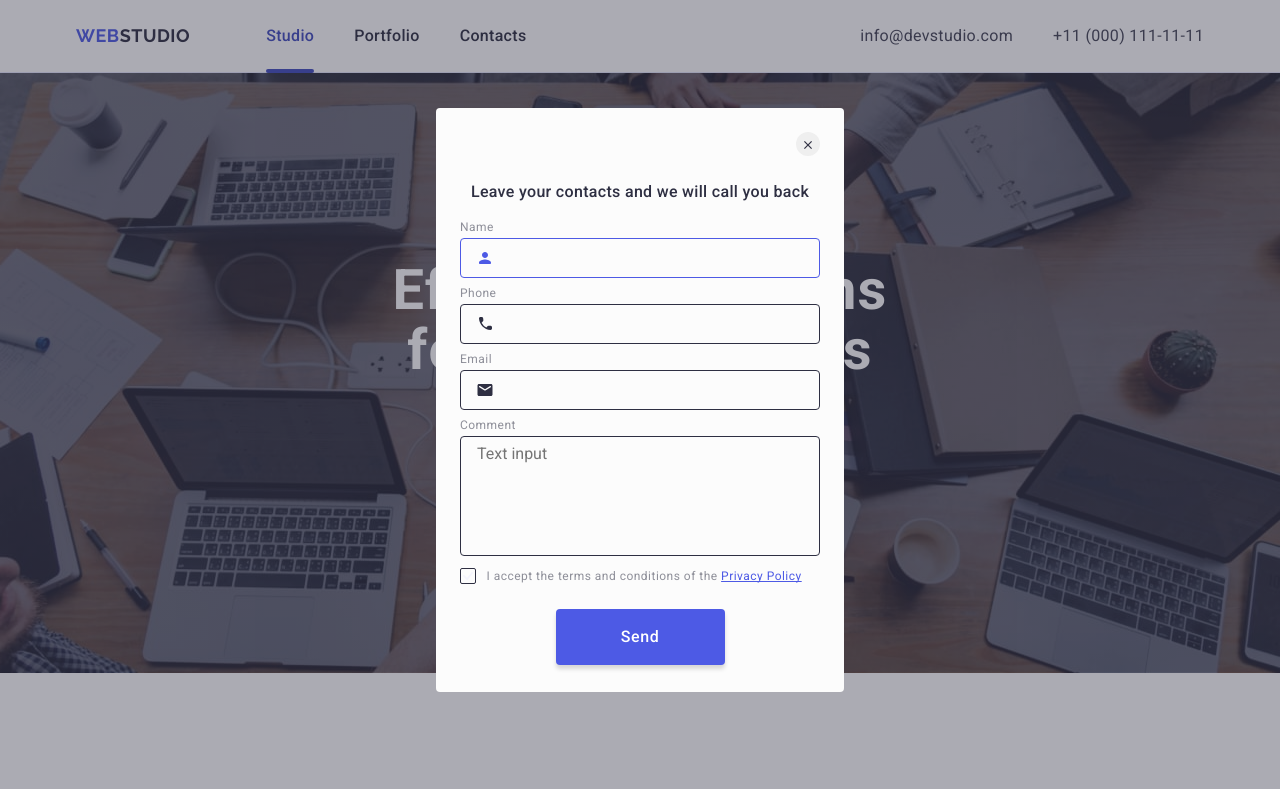
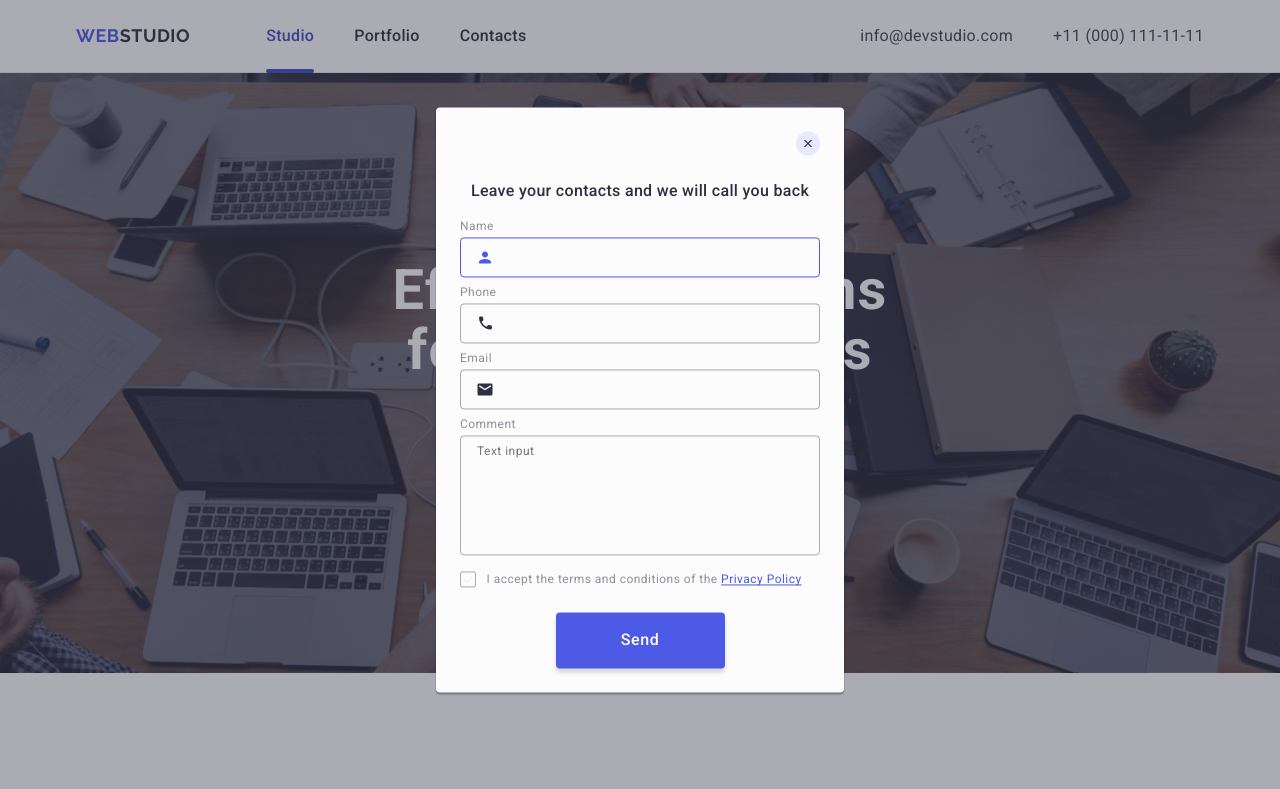
Before and after one commit to SerhiiKuznetsQA/goit-markup-hw-05, a plain HTML site: page index.html in a window 1280 px wide. Shown: the top 789 px of the page. Drawn offline with nearby package versions, Linux system fonts and the light colour scheme.

Commit message:
changes after review

```diff
--- a/css/styles.css
+++ b/css/styles.css
@@ -596,7 +596,6 @@ img {
 .form-footer {}
 
 .footer-email {
-    background-color: transparent;
     display: flex;
     gap: 24px;
 }
@@ -608,8 +607,8 @@ img {
     height: 40px;
     box-shadow: 0 4px 4px 0 rgba(0, 0, 0, 0.15);
     color: #FFFFFF;
-    background-color: #2E2F42;
-    padding-left: 16px;
+    background-color: transparent;
+    padding-left: 16px;;
 }
 
 .input-email::placeholder {
@@ -636,9 +635,10 @@ img {
     flex-direction: row;
     gap: 16px;
     border: none;
+    cursor: pointer;
     border-radius: 4px;
     padding: 8px 24px;
-    max-width: 165px;
+    min-width: 165px;
     height: 40px;
     background: #4D5AE5;
     transition: background-color 250ms cubic-bezier(0.4, 0, 0.2, 1);
@@ -651,6 +651,7 @@ img {
 
 .footer-sub-icon {
     fill: #FFFFFF;
+    margin-left: 16px;
 }
 
 .backdrop {
@@ -659,6 +660,8 @@ img {
     background-color: rgba(46, 47, 66, 0.4);
     width: 100%;
     height: 100%;
+    transition: opacity 250ms cubic-bezier(0.4, 0, 0.2, 1),
+        visibility 250ms cubic-bezier(0.4, 0, 0.2, 1)
 }
 
 .modal {
@@ -671,8 +674,9 @@ img {
     background-color: #FCFCFC;
     border-radius: 4px;
     padding: 24px;
+    box-shadow: 0px 1px 1px rgba(0, 0, 0, 0.14), 0px 1px 3px rgba(0, 0, 0, 0.12), 0px 2px 1px rgba(0, 0, 0, 0.2);
+    transition: transform 250ms cubic-bezier(0.4, 0, 0.2, 1);
 }
-
 .button-close {
     position: absolute;
     top: 24px;
@@ -680,24 +684,32 @@ img {
     width: 24px;
     height: 24px;
     border-radius: 4px;
-    border-radius: 100%;
+    border-radius: 50%;
     fill: #2E2F42;
+    background: #e7e9fc;
     stroke-width: 1px;
+    border: 1px solid rgba(0, 0, 0, 0.1);
     border: none;
+    cursor: pointer;
+    padding: 0;
+    display: flex;
+    align-items: center;
+    justify-content: center;
     stroke: rgba(0, 0, 0, 0.1);
     transition: background-color 250ms cubic-bezier(0.4, 0, 0.2, 1);
 }
 
 .button-close:hover {
-    background-color: #4D5AE5;
+    background-color: #404bbf;;
 }
 
 .icon-close {
     fill: #2E2F42;
+    transition: fill 250ms cubic-bezier(0.4, 0, 0.2, 1);
 }
 
 .icon-close:hover,
-.icon-close:focus {
+.icon-close:focus{
     fill: #FFFFFF;
 }
 
@@ -708,40 +720,51 @@ img {
     letter-spacing: 0.02em;
     text-align: center;
     color: #2E2F42;
-    padding-top: 48px;
     margin-bottom: 16px;
 }
-
-.modal-form {
+.modal{
+    padding: 72px 24px 24px 24px;
+}
+/* .modal-form {
     display: flex;
     align-items: flex-start;
     justify-content: flex-start;
     flex-direction: column;
     gap: 8px;
+
+} */
+.modal-field{
+    display: block;
+    margin-bottom: 8px;
 }
 
 .input-label {
     font-size: 12px;
     line-height: 1.16667;
     letter-spacing: 0.04em;
+    line-height: 1.17;
     display: block;
     color: #8E8F99;
+    display: block;
+    margin-bottom: 4px;
+
 
 
 }
 
 .modal-field span {
-    display: block;
-    margin-bottom: 4px;
+    /* display: block;
+    margin-bottom: 4px; */
 }
 
 .modal-input {
     border: 1px solid #2E2F42;
     border-radius: 4px;
-    width: 360px;
+    width: 100%;
     height: 40px;
     padding: 8px 38px;
     outline: transparent;
+    border: 1px solid rgba(46, 47, 66, 0.4);
     background-color: transparent;
     transition: border-color 250ms cubic-bezier(0.4, 0, 0.2, 1);
 }
@@ -768,23 +791,78 @@ img {
 
 
 .text {
-    border: 1px solid #2E2F42;
     border-radius: 4px;
-    width: 360px;
+    width: 100%;
     height: 120px;
-    padding-left: 16px;
     background-color: transparent;
     outline: transparent;
     resize: none;
+    padding: 8px 16px;
+    display: block;
+    margin-bottom: 16px;
     transition: border-color 250ms cubic-bezier(0.4, 0, 0.2, 1);
-
+        font-size: 12px;
+        line-height: 1.16667;
+        letter-spacing: 0.04em;
+        color: #2E2F42;
+        border: 1px solid rgba(46, 47, 66, 0.4);
 }
 
 .modal-icons-wrap {
     position: relative;
 }
 
+
+
+.modal-btn:hover,
+.modal-btn:focus {
+    background-color: #404BBF;
+}
+
+.checkbox-btn-request:checked+.checkbox-label .wrap-icon-request {
+    border: none;
+    background-color: #404BBF;
+    fill: #F4F4FD;
+}
+
+.checkbox-label {
+    display: block;
+    font-size: 12px;
+    line-height: 1.17;
+    letter-spacing: 0.04em;
+    color: #8E8F99;
+    margin-right: 8px;
+    margin-bottom: 24px;
+}
+
+.wrap-icon-request {
+    position: relative;
+    border-radius: 2px;
+    border: 1px solid rgba(46, 47, 66, 0.4);
+    width: 16px;
+    height: 16px;
+    fill: transparent;
+    display: inline-flex;
+    align-items: center;
+    justify-content: center;
+    margin-right: 7px;
+    transition: background-color 250ms cubic-bezier(0.4, 0, 0.2, 1), border 250ms cubic-bezier(0.4, 0, 0.2, 1), fill 250ms cubic-bezier(0.4, 0, 0.2, 1);
+}
+
+.private-policy {
+
+    line-height: 1.33333;
+    text-decoration: underline;
+    text-decoration-skip-ink: none;
+    color: #4D5AE5;
+}
+.is-hidden {
+    opacity: 0;
+    visibility: hidden;
+    pointer-events: none;
+}
 .modal-btn {
+    font-family: "Roboto" sans-serif;
     border-radius: 4px;
     padding: 16px 32px;
     min-width: 169px;
@@ -803,49 +881,3 @@ img {
     border: none;
     transition: border-color 250ms cubic-bezier(0.4, 0, 0.2, 1);
 }
-
-.modal-btn:hover,
-.modal-btn:focus {
-    background-color: #404BBF;
-}
-
-.checkbox-btn-request:checked+.checkbox-label .wrap-icon-request {
-    border: none;
-    background-color: #404BBF;
-    fill: #F4F4FD;
-}
-
-.checkbox-label {
-    display: block;
-    font-size: 12px;
-    line-height: 1.16667;
-    letter-spacing: 0.04em;
-    color: #8E8F99;
-    margin-right: 8px;
-    margin-bottom: 24px;
-}
-
-.wrap-icon-request {
-    position: relative;
-    border-radius: 2px;
-    border: 1px solid #2E2F42;
-    width: 16px;
-    height: 16px;
-    display: inline-flex;
-    align-items: center;
-    justify-content: center;
-    margin-right: 7px;
-}
-
-.private-policy {
-
-    line-height: 1.33333;
-    text-decoration: underline;
-    text-decoration-skip-ink: none;
-    color: #4D5AE5;
-}
-.is-hidden {
-    opacity: 0;
-    visibility: hidden;
-    pointer-events: none;
-}
--- a/index.html
+++ b/index.html
@@ -413,21 +413,19 @@
       <p class="modal-text">Leave your contacts and we will call you back</p>
       <form class="modal-form">
         <div class="modal-field">
-          <label class="input-label"><span>Name</span></label>
+          <label for="user-name" class="input-label"><span>Name</span></label>
           <div class="modal-icons-wrap">
-            <input class="modal-input" type="text" name="user-name" autofocus />
-
-            <svg class="modal-icon-form" width="18" height="18">
+            <input class="modal-input" type="text" name="user-name" autofocus id="user-name"/>
+            <svg class="modal-icon-form" width="18" height="24">
               <use href="./images/icon-modal.svg#icon-person-black"></use>
             </svg>
           </div>
         </div>
 
         <div class="modal-field">
-          <label class="input-label"><span>Phone</span></label>
+          <label for='user-phone' class="input-label"><span>Phone</span></label>
           <div class="modal-icons-wrap">
-            <input class="modal-input" type="tel" name="user-phone" />
-
+            <input  class="modal-input" type="tel" name="user-phone" id='user-phone'/>
             <svg class="modal-icon-form" width="18" height="24">
               <use href="./images/icon-modal.svg#icon-phone-black"></use>
             </svg>
@@ -435,9 +433,9 @@
         </div>
 
         <div class="modal-field">
-          <label class="input-label"><span>Email</span></label>
+          <label for="user-email" class="input-label"><span>Email</span></label>
           <div class="modal-icons-wrap">
-            <input class="modal-input" type="email" name='user-email' />
+            <input class="modal-input" type="email" name='user-email' id="user-email" />
 
             <svg class="modal-icon-form" width="18" height="24">
               <use href="./images/icon-modal.svg#icon-email-black"></use>
@@ -445,12 +443,12 @@
           </div>
         </div>
         <div class="modal-field">
-          <label for="comment" class="input-label"><span>Comment</span></label>
-          <textarea class="modal-input text" name='coment' placeholder="Text input" id="comment"></textarea>
+          <label for="user-comment" class="input-label"><span>Comment</span></label>
+          <textarea class="modal-input text" name='user-comment' placeholder="Text input" id="user-comment"></textarea>
         </div>
         <div class="checkbox-requset">
-          <input type="checkbox" class="checkbox-btn-request visually-hidden" id="checkbox" name="checkbox" />
-          <label class="checkbox-label" for="checkbox">
+          <input type="checkbox" class="checkbox-btn-request visually-hidden" id="user-privacy" name="user-privacy" value="true" />
+          <label for="user-pivacy" class="checkbox-label" for="checkbox">
             <span class="wrap-icon-request">
               <svg class="icon-request" width="10" height="8">
                 <use href="./images/icon-modal.svg#icon-vector">
```
